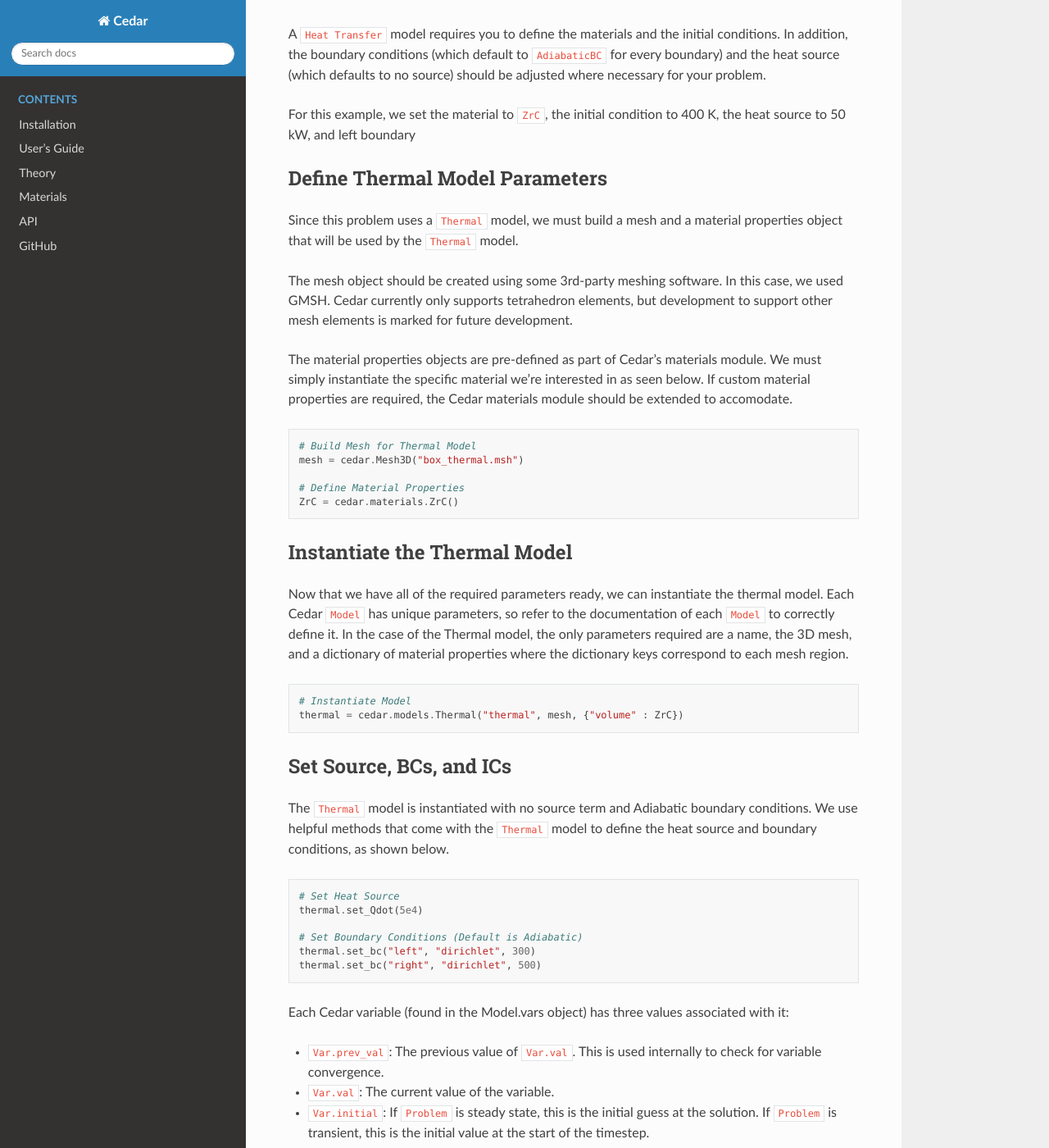
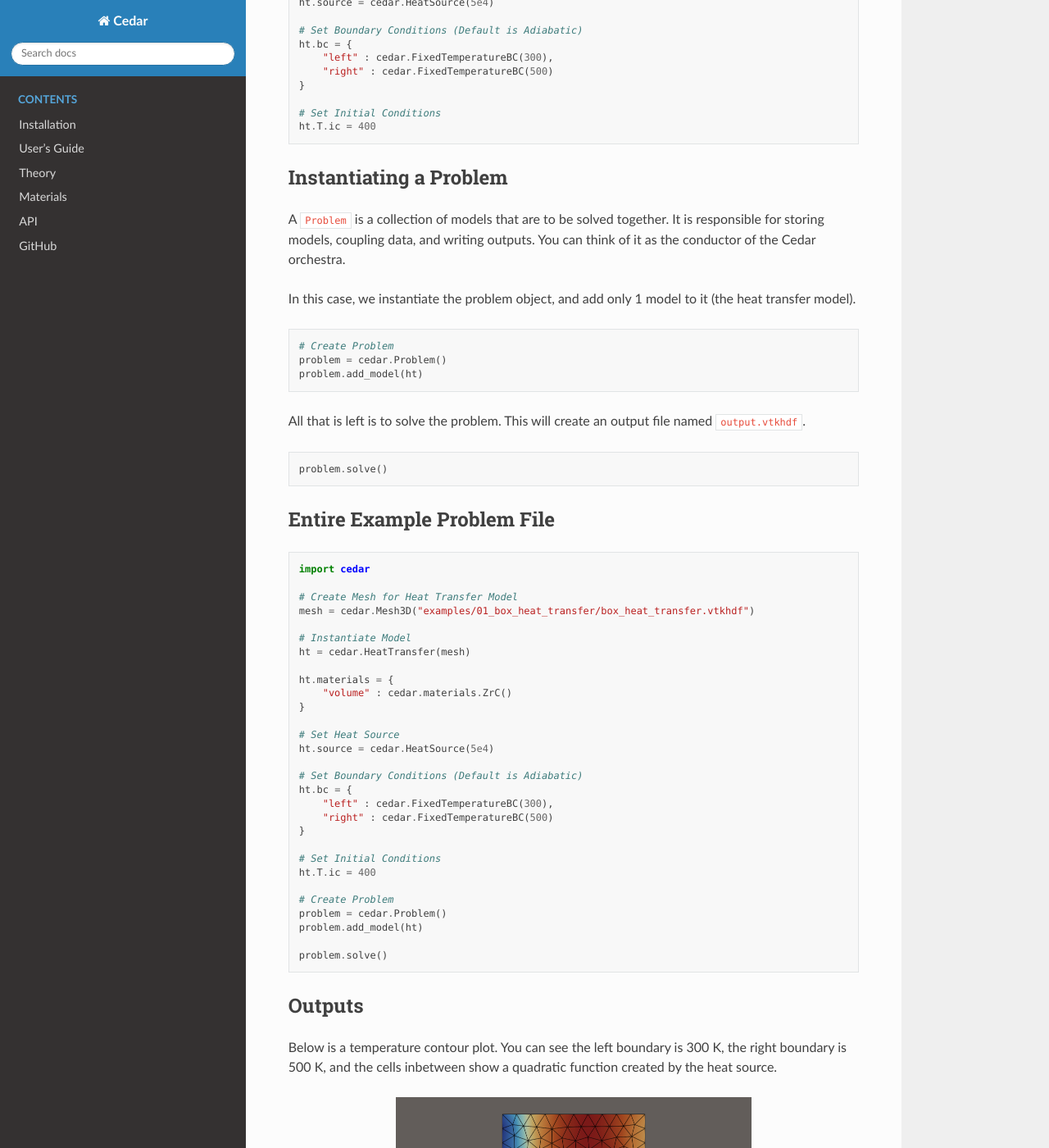
Before and after one commit to jcstonehill/cedar, a Sphinx documentation site: the page built from docs/source/examples/01_box_heat_transfer.rst, in a window 1280 px wide and 1400 px high, scrolled down 1712 px. Shown: the whole window at 82% size. Built offline with Sphinx 7.4.7 and the Read the Docs theme 3.1.0, drawn with Linux system fonts in a browser that asks for light colours; pages that are not in the unit, such as notebooks, are missing from menus; some of the changed text lies outside the part shown.

Commit message:
Updated example 1 to use Cedar v0.2

```diff
--- a/docs/source/examples/01_box_heat_transfer.rst
+++ b/docs/source/examples/01_box_heat_transfer.rst
@@ -36,23 +36,6 @@ useful utility to accomplish this: ``cedar.functions.gmsh_to_vtkhdf()``
     # Create Mesh for Heat Transfer Model
     mesh = cedar.Mesh3D("examples/01_box_thermal/box_heat_transfer.vtkhdf")
 
-Create the Mesh
----------------
-
-Instantiating Problem
-------------------------
-
-The first step in any Cedar problem is to instantiate the ``Problem`` object with a
-problem name as a parameter. The ``Problem`` object holds all of the models and
-model connections.
-
-.. code-block:: python
-
-    import cedar
-
-    # Instantiate Problem Object
-    problem = cedar.Problem("box_thermal")
-
 Instantiate the Heat Transfer Model
 -----------------------------------
 
@@ -74,94 +57,48 @@ conditions. In addition, the boundary conditions (which default to
 ``AdiabaticBC`` for every boundary) and the heat source (which defaults to no
 source) should be adjusted where necessary for your problem.
 
-For this example, we set the material to ``ZrC``, the initial condition to 400
-K, the heat source to 50 kW, and left boundary
-
-
-
-
-Define Thermal Model Parameters
--------------------------------
-
-Since this problem uses a ``Thermal`` model, we must build a mesh and a material
-properties object that will be used by the ``Thermal`` model.
-
-The mesh object should be created using some 3rd-party meshing software. In this
-case, we used GMSH. Cedar currently only supports tetrahedron elements, but
-development to support other mesh elements is marked for future development.
-
-The material properties objects are pre-defined as part of Cedar's materials
-module. We must simply instantiate the specific material we're interested in as
-seen below. If custom material properties are required, the Cedar materials
-module should be extended to accomodate.
+For this example, we set the material to ``ZrC``, the heat source to 50 kW, the
+left boundary condition to 300 K, the right boundary condition to 500 K, and the
+initial condition to 400 K.
 
 .. code-block:: python
 
-    # Build Mesh for Thermal Model
-    mesh = cedar.Mesh3D("box_thermal.msh")
+    ht.materials = {
+        "volume" : cedar.materials.ZrC()
+    }
 
-    # Define Material Properties
-    ZrC = cedar.materials.ZrC()
+    # Set Heat Source
+    ht.source = cedar.HeatSource(5e4)
 
-Instantiate the Thermal Model
------------------------------
+    # Set Boundary Conditions (Default is Adiabatic)
+    ht.bc = {
+        "left" : cedar.FixedTemperatureBC(300),
+        "right" : cedar.FixedTemperatureBC(500)
+    }
 
-Now that we have all of the required parameters ready, we can instantiate the
-thermal model. Each Cedar ``Model`` has unique parameters, so refer to the
-documentation of each ``Model`` to correctly define it. In the case of the
-Thermal model, the only parameters required are a name, the 3D mesh, and a
-dictionary of material properties where the dictionary keys correspond to each
-mesh region.
+    # Set Initial Conditions
+    ht.T.ic = 400
+
+Instantiating a Problem
+-----------------------
+
+A ``Problem`` is a collection of models that are to be solved together. It is
+responsible for storing models, coupling data, and writing outputs. You can
+think of it as the conductor of the Cedar orchestra.
+
+In this case, we instantiate the problem object, and add only 1 model to it (the
+heat transfer model).
 
 .. code-block:: python
 
-    # Instantiate Model
-    thermal = cedar.models.Thermal("thermal", mesh, {"volume" : ZrC})
+    # Create Problem
+    problem = cedar.Problem()
+    problem.add_model(ht)
 
-Set Source, BCs, and ICs
-------------------------
-
-The ``Thermal`` model is instantiated with no source term and Adiabatic boundary
-conditions. We use helpful methods that come with the ``Thermal`` model to define
-the heat source and boundary conditions, as shown below.
+All that is left is to solve the problem. This will create an output file named ``output.vtkhdf``.
 
 .. code-block:: python
 
-    # Set Heat Source
-    thermal.set_Qdot(5e4)
-
-    # Set Boundary Conditions (Default is Adiabatic)
-    thermal.set_bc("left", "dirichlet", 300)
-    thermal.set_bc("right", "dirichlet", 500)
-
-Each Cedar variable (found in the Model.vars object) has three values associated
-with it:
-
-- ``Var.prev_val``: The previous value of ``Var.val``. This is used internally to check for variable convergence.
-- ``Var.val``: The current value of the variable.
-- ``Var.initial``: If ``Problem`` is steady state, this is the initial guess at the solution. If ``Problem`` is transient, this is the initial value at the start of the timestep.
-
-In this example problem, we set the initial guess at the steady state solution to 500 K.
-
-.. code-block:: python
-
-    # Set Initial Conditions
-    thermal.vars.T.set_initial(500)
-
-Add Model to Problem and Solve
-------------------------------
-
-Adding the ``Model`` to the ``Problem`` is how we instruct Cedar to solve the ``Model``.
-
-.. note::
-    Since there is no coupling between two models in this example problem, no multiphysics iterations are necessary. The ``Problem`` will solve the decoupled ``Model`` to steady state.
-
-Finally, we call Problem.solve() which will solve the problem, and then generate an "outputs" folder in the same folder as the file you ran. The outputs folder will include .csv and .vtk files once the solve is complete.
-
-.. code-block:: python
-
-    # Add Problem to Model and Solve
-    problem.add_model(thermal)
     problem.solve()
 
 Entire Example Problem File
@@ -171,30 +108,32 @@ Entire Example Problem File
 
     import cedar
 
-    # Instantiate Problem Object
-    problem = cedar.Problem("box_thermal")
-
-    # Build Mesh for Thermal Model
-    mesh = cedar.Mesh3D("box_thermal.msh")
-
-    # Define Material Properties
-    ZrC = cedar.materials.ZrC()
+    # Create Mesh for Heat Transfer Model
+    mesh = cedar.Mesh3D("examples/01_box_heat_transfer/box_heat_transfer.vtkhdf")
 
     # Instantiate Model
-    thermal = cedar.models.Thermal("thermal", mesh, {"volume" : ZrC})
+    ht = cedar.HeatTransfer(mesh)
+
+    ht.materials = {
+        "volume" : cedar.materials.ZrC()
+    }
 
     # Set Heat Source
-    thermal.set_Qdot(5e4)
+    ht.source = cedar.HeatSource(5e4)
 
     # Set Boundary Conditions (Default is Adiabatic)
-    thermal.set_bc("left", "dirichlet", 300)
-    thermal.set_bc("right", "dirichlet", 500)
+    ht.bc = {
+        "left" : cedar.FixedTemperatureBC(300),
+        "right" : cedar.FixedTemperatureBC(500)
+    }
 
     # Set Initial Conditions
-    thermal.vars.T.set_initial(500)
+    ht.T.ic = 400
 
-    # Add Problem to Model and Solve
-    problem.add_model(thermal)
+    # Create Problem
+    problem = cedar.Problem()
+    problem.add_model(ht)
+
     problem.solve()
 
 Outputs
@@ -210,4 +149,5 @@ created by the heat source.
 
    Temperature contour plot.
 
-In addition to temperature, many variables are saved to outputs including material properties, source values, and others.
+In addition to temperature, many variables are saved to outputs including
+material properties, source values, and others.
```
Also changed, not shown: docs/source/examples/img/01_box_thermal_T.png, 1 other file.
